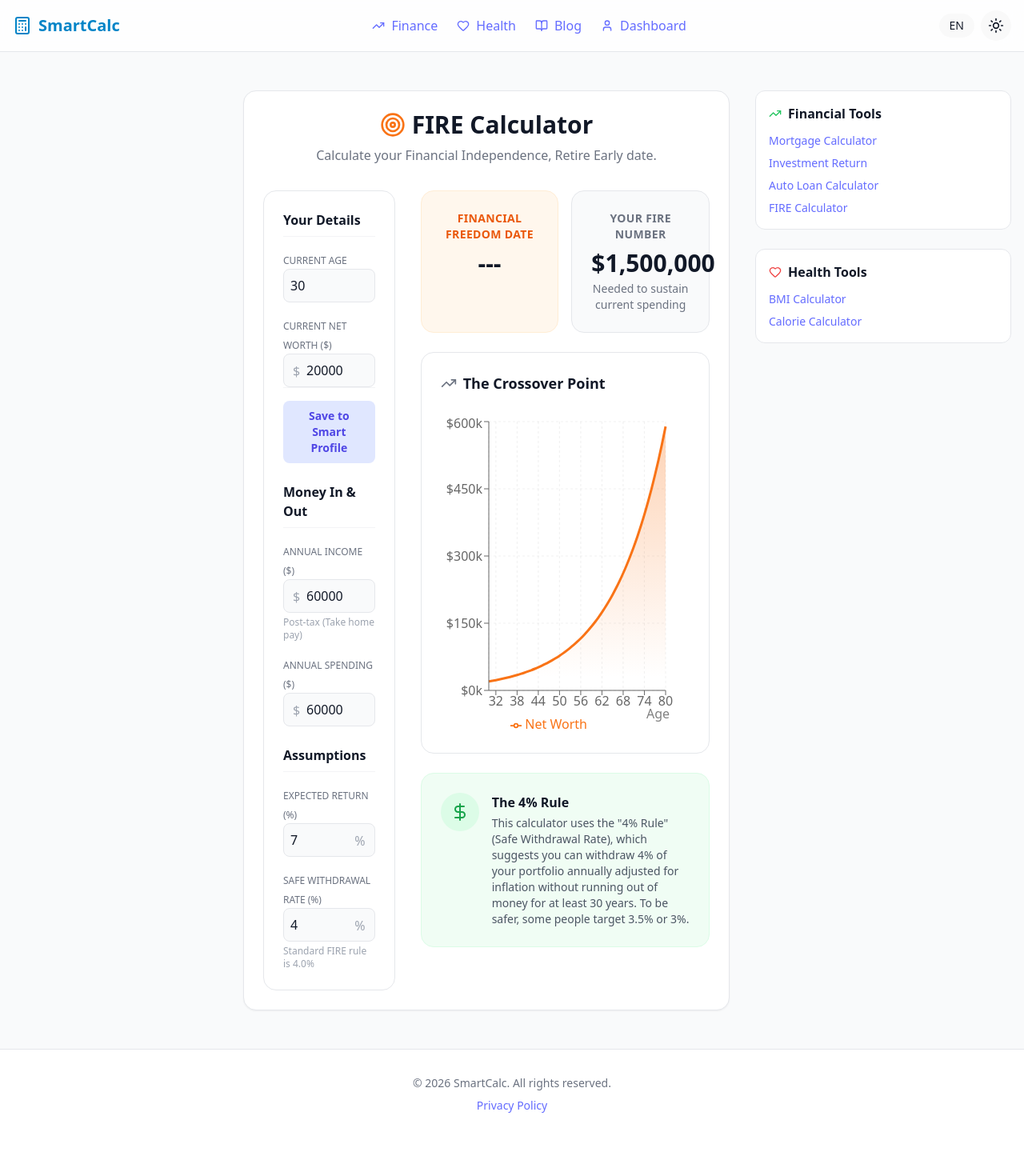
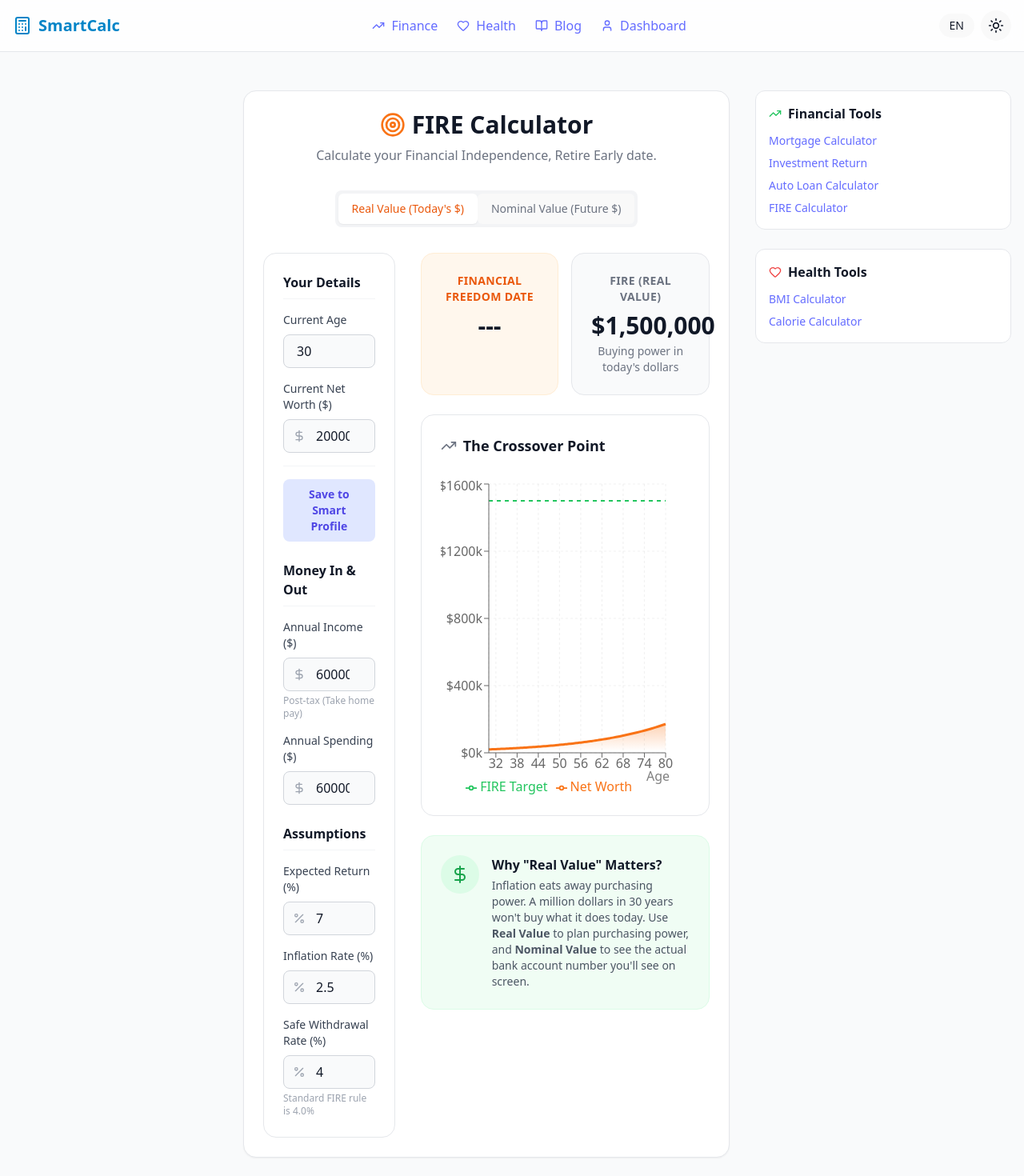
Before and after one commit to rshoaib/smart-calc, a React (Vite) app: page /finance/fire in a window 1280 px wide. Shown: the top 1470 px of the page at 80% size. Before the commit the page ends 1424 px from the top, so only its background shows below. Built offline with nearby package versions, Linux system fonts and the light colour scheme.

Commit message:
feat: implement inflation adjustment (real value) for fire calculator

```diff
--- a/src/pages/finance/FireCalculator.tsx
+++ b/src/pages/finance/FireCalculator.tsx
@@ -1,6 +1,6 @@
 import { useState, useEffect } from 'react';
 import { Helmet } from 'react-helmet-async';
-import { TrendingUp, DollarSign, Target } from 'lucide-react';
+import { TrendingUp, DollarSign, Target, Percent } from 'lucide-react';
 import { useTranslation } from 'react-i18next';
 import { useUserStore } from '../../store/userStore';
 import {
@@ -11,9 +11,10 @@ import {
   CartesianGrid,
   Tooltip,
   ResponsiveContainer,
-  ReferenceLine,
   Legend
 } from 'recharts';
+import { CalculatorInput } from '../../components/CalculatorInput';
+import type { NameType, ValueType } from 'recharts/types/component/DefaultTooltipContent';
 
 interface FireData {
   age: number;
@@ -24,16 +25,19 @@ interface FireData {
 
 export default function FireCalculator() {
   const { t } = useTranslation();
-
   const profile = useUserStore();
 
   // Inputs initialized from store or fallback
   const [currentAge, setCurrentAge] = useState<number>(profile.age);
   const [currentNetWorth, setCurrentNetWorth] = useState<number>(profile.currentSavings);
   const [annualIncome, setAnnualIncome] = useState<number>(profile.annualIncome); // Post-tax
-  const [annualSpending, setAnnualSpending] = useState<number>(60000); // Default, store doesn't track spending yet
+  const [annualSpending, setAnnualSpending] = useState<number>(60000);
   const [returnRate, setReturnRate] = useState<number>(7.0);
   const [withdrawalRate, setWithdrawalRate] = useState<number>(profile.safeWithdrawalRate);
+
+  // New: Inflation Logic
+  const [inflationRate, setInflationRate] = useState<number>(2.5);
+  const [isInflationAdjusted, setIsInflationAdjusted] = useState<boolean>(true);
 
   // Outputs
   const [fireNumber, setFireNumber] = useState<number>(0);
@@ -43,70 +47,85 @@ export default function FireCalculator() {
 
   useEffect(() => {
     const calculateFire = () => {
-      // 1. Calculate FIRE Number
-      // FIRE Number = Annual Spending / Safe Withdrawal Rate
-      const target = annualSpending / (withdrawalRate / 100);
-      setFireNumber(target);
+      // 1. Calculate Base FIRE Number (in today's dollars)
+      const baseTarget = annualSpending / (withdrawalRate / 100);
 
-      // 2. Project Growth
+      // 2. Determine Effective Growth Rate
+      // Real Return = (1 + Nominal) / (1 + Inflation) - 1
+      const realReturn = ((1 + returnRate / 100) / (1 + inflationRate / 100)) - 1;
+      const effectiveGrowthRate = isInflationAdjusted ? realReturn : (returnRate / 100);
+
+      // In Nominal mode, the target grows by inflation. In Real mode, it stays key.
+      const initialTarget = baseTarget;
+
+      // 3. Project Growth
       const annualSavings = annualIncome - annualSpending;
       let balance = currentNetWorth;
       let age = currentAge;
       const data: FireData[] = [];
       let found = false;
-      let years = 0;
+      let calculatedYears = -1;
 
-      // Limit projection to 50 years max or age 90
+      // Limit projection
       const maxYears = 50;
 
       data.push({
         age: age,
         netWorth: Math.round(balance),
-        fireNumber: Math.round(target),
+        fireNumber: Math.round(initialTarget),
         passiveIncome: Math.round(balance * (withdrawalRate / 100))
       });
 
       for (let i = 1; i <= maxYears; i++) {
-        // Growth: Balance * (1 + rate) + Savings
-        balance = balance * (1 + returnRate / 100) + annualSavings;
+        // Growth logic
+        let yearlySavings = annualSavings;
+        if (!isInflationAdjusted) {
+             yearlySavings = annualSavings * Math.pow(1 + inflationRate/100, i);
+        }
+
+        balance = balance * (1 + effectiveGrowthRate) + yearlySavings;
+
+        // Target Logic
+        let currentTarget = initialTarget;
+        if (!isInflationAdjusted) {
+             currentTarget = initialTarget * Math.pow(1 + inflationRate/100, i);
+        }
+
         age++;
-        years++;
 
-        // Passive Income = Balance * Withdrawal Rate
+        // Passive Income
         const passive = balance * (withdrawalRate / 100);
 
         data.push({
           age: Number(age.toFixed(1)),
           netWorth: Math.round(balance),
-          fireNumber: Math.round(target),
+          fireNumber: Math.round(currentTarget),
           passiveIncome: Math.round(passive)
         });
 
-        if (!found && balance >= target) {
+        if (!found && balance >= currentTarget) {
           found = true;
-          setYearsToFire(Number((i - (1 - (target - (data[i-1].netWorth)) / (balance - data[i-1].netWorth))).toFixed(1))); // Interpolate roughly
+          calculatedYears = i;
         }
       }
 
       setChartData(data);
+      setFireNumber(data[0].fireNumber); // Display Today's Target
+      setYearsToFire(found ? calculatedYears : -1);
 
       // Calculate Date
       const today = new Date();
-      const freedom = new Date(today.setFullYear(today.getFullYear() + (found ? Math.floor(yearsToFire) : 99)));
-      // Add fractional months
+      const freedom = new Date(today.setFullYear(today.getFullYear() + (found ? Math.floor(calculatedYears) : 99)));
       if (found) {
-         const fractionalYears = yearsToFire % 1;
-         freedom.setMonth(freedom.getMonth() + Math.round(fractionalYears * 12));
+         freedom.setMonth(freedom.getMonth() + Math.round((calculatedYears % 1) * 12));
       }
 
       const options: Intl.DateTimeFormatOptions = { month: 'long', year: 'numeric' };
       setFreedomDate(found ? freedom.toLocaleDateString(undefined, options) : t('results.forever'));
-
-      if (!found) setYearsToFire(-1); // Indicator for "Never" within timeframe
     };
 
     calculateFire();
-  }, [currentAge, currentNetWorth, annualIncome, annualSpending, returnRate, withdrawalRate, t, yearsToFire]);
+  }, [currentAge, currentNetWorth, annualIncome, annualSpending, returnRate, withdrawalRate, inflationRate, isInflationAdjusted, t]);
 
   return (
     <>
@@ -126,22 +145,49 @@ export default function FireCalculator() {
           </p>
         </div>
 
+        {/* Inflation Toggle Banner */}
+        <div className="flex justify-center">
+           <div className="bg-gray-100 dark:bg-gray-800 p-1 rounded-lg flex items-center">
+              <button
+                onClick={() => setIsInflationAdjusted(true)}
+                className={`px-4 py-2 rounded-md text-sm font-medium transition-all ${
+                  isInflationAdjusted
+                  ? 'bg-white dark:bg-gray-700 text-orange-600 shadow-sm'
+                  : 'text-gray-500 hover:text-gray-700 dark:text-gray-400'
+                }`}
+              >
+                Real Value (Today's $)
+              </button>
+              <button
+                 onClick={() => setIsInflationAdjusted(false)}
+                 className={`px-4 py-2 rounded-md text-sm font-medium transition-all ${
+                  !isInflationAdjusted
+                  ? 'bg-white dark:bg-gray-700 text-orange-600 shadow-sm'
+                  : 'text-gray-500 hover:text-gray-700 dark:text-gray-400'
+                }`}
+              >
+                Nominal Value (Future $)
+              </button>
+           </div>
+        </div>
+
         <div className="grid grid-cols-1 lg:grid-cols-3 gap-8">
           {/* Controls */}
           <div className="lg:col-span-1 space-y-6 bg-white dark:bg-gray-800 p-6 rounded-2xl border border-gray-200 dark:border-gray-700 h-fit">
              {/* Current Stats */}
              <div className="space-y-4">
                <h3 className="font-semibold text-gray-900 dark:text-white border-b border-gray-100 dark:border-gray-700 pb-2">Your Details</h3>
-               <div>
-                  <label className="text-xs font-medium text-gray-500 uppercase">{t('forms.labels.current_age')}</label>
-                  <input type="number" value={currentAge} onChange={e => setCurrentAge(Number(e.target.value))} className="w-full p-2 bg-gray-50 dark:bg-gray-900 border rounded-lg focus:ring-2 focus:ring-orange-500" />
-               </div>
-               <div>
-                  <label className="text-xs font-medium text-gray-500 uppercase">{t('forms.labels.current_net_worth')}</label>
-                  <div className="relative">
-                    <span className="absolute left-3 top-2.5 text-gray-400">$</span>
-                    <input type="number" value={currentNetWorth} onChange={e => setCurrentNetWorth(Number(e.target.value))} className="w-full pl-7 p-2 bg-gray-50 dark:bg-gray-900 border rounded-lg focus:ring-2 focus:ring-orange-500" />
-                  </div>
+               <CalculatorInput
+                  label={t('forms.labels.current_age')}
+                  value={currentAge}
+                  onChange={setCurrentAge}
+               />
+               <CalculatorInput
+                  label={t('forms.labels.current_net_worth')}
+                  value={currentNetWorth}
+                  onChange={setCurrentNetWorth}
+                  icon={DollarSign}
+               />
 
              {/* Sync Controls */}
              <div className="flex items-center gap-2 pt-4 border-t border-gray-100 dark:border-gray-700">
@@ -152,46 +198,56 @@ export default function FireCalculator() {
                  Save to Smart Profile
                </button>
              </div>
-               </div>
              </div>
 
              {/* Income & Expenses */}
              <div className="space-y-4">
                <h3 className="font-semibold text-gray-900 dark:text-white border-b border-gray-100 dark:border-gray-700 pb-2">Money In & Out</h3>
                <div>
-                  <label className="text-xs font-medium text-gray-500 uppercase">{t('forms.labels.annual_income')}</label>
-                  <div className="relative">
-                    <span className="absolute left-3 top-2.5 text-gray-400">$</span>
-                    <input type="number" value={annualIncome} onChange={e => setAnnualIncome(Number(e.target.value))} className="w-full pl-7 p-2 bg-gray-50 dark:bg-gray-900 border rounded-lg focus:ring-2 focus:ring-orange-500" />
-                  </div>
+                  <CalculatorInput
+                    label={t('forms.labels.annual_income')}
+                    value={annualIncome}
+                    onChange={setAnnualIncome}
+                    icon={DollarSign}
+                  />
                   <p className="text-xs text-gray-400 mt-1">Post-tax (Take home pay)</p>
                </div>
-               <div>
-                  <label className="text-xs font-medium text-gray-500 uppercase">{t('forms.labels.annual_spending')}</label>
-                  <div className="relative">
-                    <span className="absolute left-3 top-2.5 text-gray-400">$</span>
-                    <input type="number" value={annualSpending} onChange={e => setAnnualSpending(Number(e.target.value))} className="w-full pl-7 p-2 bg-gray-50 dark:bg-gray-900 border rounded-lg focus:ring-2 focus:ring-orange-500" />
-                  </div>
-               </div>
+               <CalculatorInput
+                    label={t('forms.labels.annual_spending')}
+                    value={annualSpending}
+                    onChange={setAnnualSpending}
+                    icon={DollarSign}
+                  />
              </div>
 
              {/* Assumptions */}
              <div className="space-y-4">
                <h3 className="font-semibold text-gray-900 dark:text-white border-b border-gray-100 dark:border-gray-700 pb-2">Assumptions</h3>
+                <CalculatorInput
+                  label={t('forms.labels.return_rate')}
+                  value={returnRate}
+                  onChange={setReturnRate}
+                  step="0.1"
+                  icon={Percent}
+               />
+
+               <CalculatorInput
+                  label="Inflation Rate (%)"
+                  value={inflationRate}
+                  onChange={setInflationRate}
+                  step="0.1"
+                  icon={Percent}
+               />
+
                <div>
-                  <label className="text-xs font-medium text-gray-500 uppercase">{t('forms.labels.return_rate')}</label>
-                  <div className="relative">
-                    <span className="absolute right-3 top-2.5 text-gray-400">%</span>
-                    <input type="number" step="0.1" value={returnRate} onChange={e => setReturnRate(Number(e.target.value))} className="w-full p-2 bg-gray-50 dark:bg-gray-900 border rounded-lg focus:ring-2 focus:ring-orange-500" />
-                  </div>
-               </div>
-               <div>
-                  <label className="text-xs font-medium text-gray-500 uppercase">{t('forms.labels.withdrawal_rate')}</label>
-                  <div className="relative">
-                    <span className="absolute right-3 top-2.5 text-gray-400">%</span>
-                    <input type="number" step="0.1" value={withdrawalRate} onChange={e => setWithdrawalRate(Number(e.target.value))} className="w-full p-2 bg-gray-50 dark:bg-gray-900 border rounded-lg focus:ring-2 focus:ring-orange-500" />
-                  </div>
-                  <p className="text-xs text-gray-400 mt-1">Standard FIRE rule is 4.0%</p>
+                 <CalculatorInput
+                    label={t('forms.labels.withdrawal_rate')}
+                    value={withdrawalRate}
+                    onChange={setWithdrawalRate}
+                    step="0.1"
+                    icon={Percent}
+                 />
+                 <p className="text-xs text-gray-400 mt-1">Standard FIRE rule is 4.0%</p>
                </div>
              </div>
           </div>
@@ -205,14 +261,18 @@ export default function FireCalculator() {
                    <p className="text-3xl font-black text-gray-900 dark:text-white mt-2">
                      {yearsToFire > 0 ? freedomDate : '---'}
                    </p>
-                   {yearsToFire > 0 && <p className="text-sm text-gray-500 dark:text-gray-400 mt-1">in {Math.floor(yearsToFire)} years, {Math.round((yearsToFire % 1) * 12)} months</p>}
+                   {yearsToFire > 0 && <p className="text-sm text-gray-500 dark:text-gray-400 mt-1">in ~{Math.floor(yearsToFire)} years</p>}
                 </div>
                 <div className="bg-gray-50 dark:bg-gray-800/50 p-6 rounded-2xl border border-gray-200 dark:border-gray-700 text-center">
-                   <h3 className="text-sm font-semibold text-gray-500 uppercase tracking-wide">Your FIRE Number</h3>
+                   <h3 className="text-sm font-semibold text-gray-500 uppercase tracking-wide">
+                     {isInflationAdjusted ? "FIRE (Real Value)" : "FIRE (Nominal Value)"}
+                   </h3>
                    <p className="text-3xl font-bold text-gray-900 dark:text-white mt-2">
                      ${fireNumber.toLocaleString(undefined, { maximumFractionDigits: 0 })}
                    </p>
-                   <p className="text-sm text-gray-500 dark:text-gray-400 mt-1">Needed to sustain current spending</p>
+                   <p className="text-sm text-gray-500 dark:text-gray-400 mt-1">
+                     {isInflationAdjusted ? "Buying power in today's dollars" : "Actual dollar amount in future"}
+                   </p>
                 </div>
              </div>
 
@@ -235,7 +295,11 @@ export default function FireCalculator() {
                       <YAxis tickFormatter={(value) => `$${value / 1000}k`} />
                       <CartesianGrid strokeDasharray="3 3" opacity={0.3} />
                       <Tooltip
-                        formatter={(value: number | undefined) => [value !== undefined ? `$${Number(value).toLocaleString()}` : '', '']}
+                        formatter={(value: ValueType | undefined, name: NameType | undefined) => {
+                           if (value === undefined) return ['', name];
+                           const num = Number(value);
+                           return [`$${num.toLocaleString()}`, name];
+                        }}
                         contentStyle={{ backgroundColor: '#1f2937', borderColor: '#374151', color: '#f3f4f6' }}
                       />
                       <Legend />
@@ -248,7 +312,15 @@ export default function FireCalculator() {
                         fillOpacity={1}
                         fill="url(#colorNetWorth)"
                       />
-                      <ReferenceLine y={fireNumber} label="FIRE Target" stroke="#22c55e" strokeDasharray="3 3" />
+                      <Area
+                        type="monotone"
+                        dataKey="fireNumber"
+                        name="FIRE Target"
+                        stroke="#22c55e"
+                        strokeDasharray="5 5"
+                        fill="none"
+                        strokeWidth={2}
+                      />
                     </AreaChart>
                   </ResponsiveContainer>
                 </div>
@@ -261,9 +333,10 @@ export default function FireCalculator() {
                     <DollarSign className="w-6 h-6 text-green-600 dark:text-green-400" />
                   </div>
                   <div>
-                    <h4 className="font-bold text-gray-900 dark:text-white">The 4% Rule</h4>
+                    <h4 className="font-bold text-gray-900 dark:text-white">Why "Real Value" Matters?</h4>
                     <p className="text-sm text-gray-600 dark:text-gray-400 mt-1">
-                      This calculator uses the "4% Rule" (Safe Withdrawal Rate), which suggests you can withdraw 4% of your portfolio annually adjusted for inflation without running out of money for at least 30 years. To be safer, some people target 3.5% or 3%.
+                      Inflation eats away purchasing power. A million dollars in 30 years won't buy what it does today.
+                      Use <strong>Real Value</strong> to plan purchasing power, and <strong>Nominal Value</strong> to see the actual bank account number you'll see on screen.
                     </p>
                   </div>
                 </div>
```
